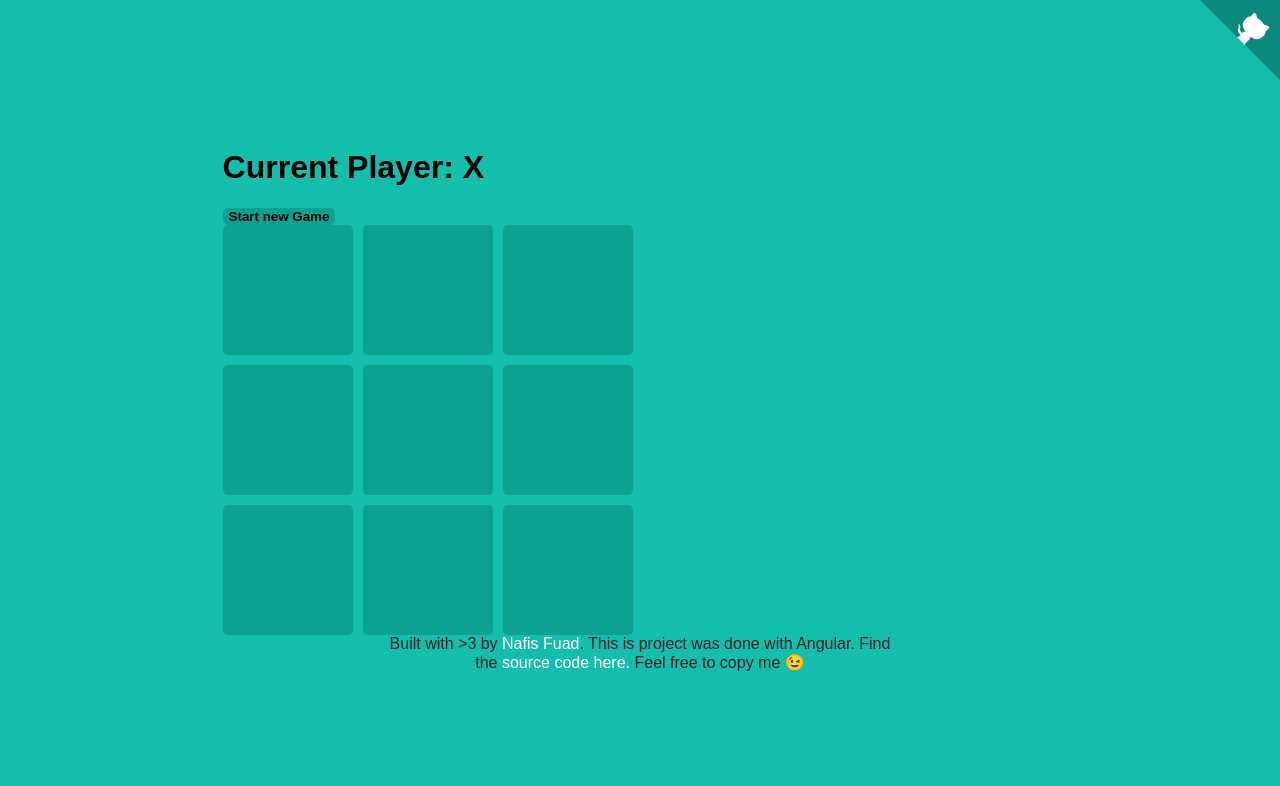
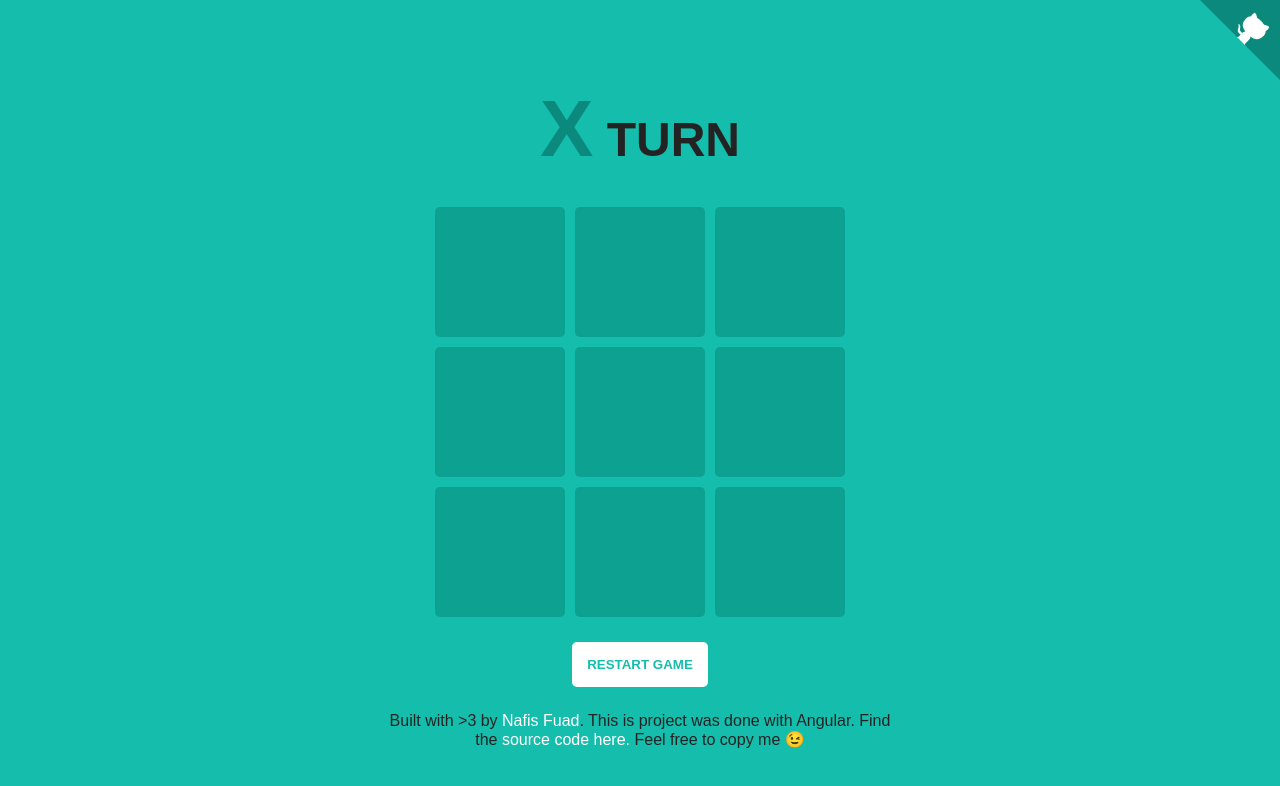
Before and after one commit to nfuad/ng8-tic-tac-toe, an Angular app: page / in a window 1280 px wide. Shown: the top 786 px of the page. Built offline with nearby package versions, Linux system fonts and the light colour scheme.

Commit message:
Update game logic and styles

```diff
--- a/src/app/board/board.component.html
+++ b/src/app/board/board.component.html
@@ -1,10 +1,10 @@
-<h1>Current Player: {{ player }}</h1>
-
-<button outline status="danger" (click)="newGame()">
-  Start new Game
-</button>
-
-<h2 *ngIf="winner">Player {{ winner }} won the game!</h2>
+<div class="board-wrapper">
+  <h1 *ngIf="winner">
+    Player <span class="player">{{ winner }}</span> won the game!
+  </h1>
+  <h1 *ngIf="!winner">
+    <span class="player">{{ player }}</span> turn
+  </h1>
 
   <main>
     <app-square
@@ -14,3 +14,9 @@
     >
     </app-square>
   </main>
+
+  <button class="restart-button" (click)="newGame()">
+    <span *ngIf="!winner">Restart Game</span>
+    <span *ngIf="winner">New Game</span>
+  </button>
+</div>
--- a/src/app/board/board.component.scss
+++ b/src/app/board/board.component.scss
@@ -1,3 +1,20 @@
+.board-wrapper {
+  display: flex;
+  justify-content: center;
+  align-items: center;
+  flex-direction: column;
+
+  h1 {
+    text-transform: uppercase;
+    font-size: 6vh;
+    color: #232323;
+
+    .player {
+      font-size: 10vh;
+      color: darken($color: #0da192, $amount: 5);
+    }
+  }
+
   main {
     display: grid;
     grid-template-columns: 130px 130px 130px;
@@ -7,3 +24,19 @@ main {
   app-square {
     height: 130px;
   }
+
+  .restart-button {
+    padding: 15px;
+    text-transform: uppercase;
+    background-color: white;
+    color: #14bdac;
+    cursor: pointer;
+    transition: all 0.2s ease-in-out;
+    margin: 25px 0px;
+
+    &:hover {
+      background-color: wheat;
+      color: #0da192;
+    }
+  }
+}
--- a/src/app/board/board.component.ts
+++ b/src/app/board/board.component.ts
@@ -1,14 +1,15 @@
-import { Component, OnInit } from '@angular/core';
+import { Component, OnInit } from "@angular/core";
 
 @Component({
-  selector: 'app-board',
-  templateUrl: './board.component.html',
-  styleUrls: ['./board.component.scss']
+  selector: "app-board",
+  templateUrl: "./board.component.html",
+  styleUrls: ["./board.component.scss"]
 })
 export class BoardComponent implements OnInit {
   squares: string[];
   xIsNext: boolean;
   winner: string;
+  tapSound = new Audio("../assets/sound.mp3");
 
   constructor() {}
 
@@ -23,13 +24,16 @@ export class BoardComponent implements OnInit {
   }
 
   get player() {
-    return this.xIsNext ? 'X' : 'O';
+    return this.xIsNext ? "X" : "O";
   }
 
   makeMove(idx: number) {
-    if (!this.squares[idx]) {
+    if (!this.squares[idx] && !this.winner) {
       this.squares.splice(idx, 1, this.player);
       this.xIsNext = !this.xIsNext;
+
+      // play tap sound
+      this.tapSound.play();
     }
 
     this.winner = this.calculateWinner();
```
Lines whose indentation alone changed are shown as unchanged.
